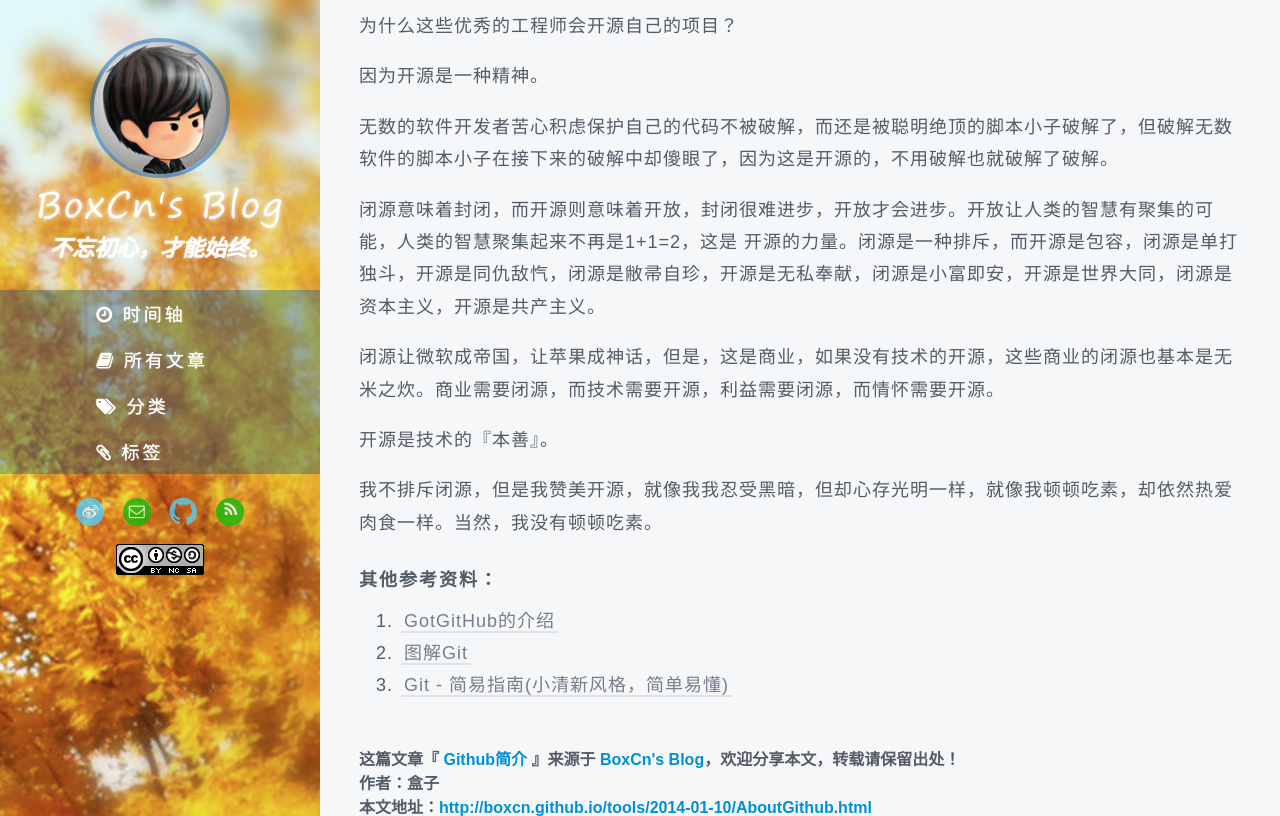
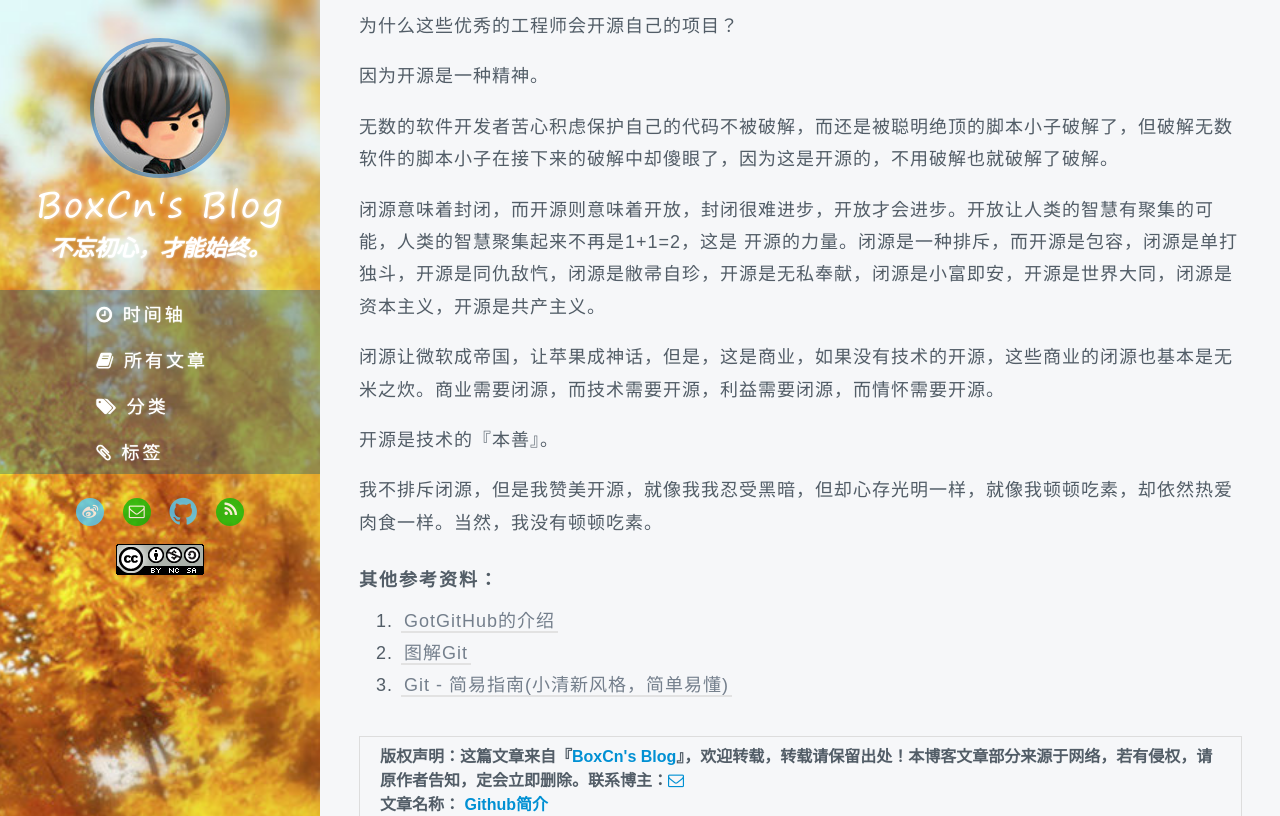
Before and after one commit to boxcn/boxcn.github.io, a Jekyll site: the page built from _posts/Tools/2014-01-10-AboutGithub.md, in a window 1280 px wide and 1400 px high, scrolled down 1782 px. Shown: the top 816 px of the window. Built offline with Jekyll 4.4.1, drawn with Linux system fonts in a browser that asks for light colours; some web fonts are replaced; comment, search, counter and statistics services are not loaded; some of the changed text lies outside the part shown; grey boxes are pictures that could not be loaded.

Commit message:
Add the table to Lincense pages and the footer pages.

```diff
--- a/_includes/themes/jekyll-light/footer.html
+++ b/_includes/themes/jekyll-light/footer.html
@@ -1,6 +1,15 @@
-<footer>Copyright&nbsp;&copy;&nbsp;{{ site.time | date: "%Y" }} <a href="{{ site.blog.url }}">{{ site.blog.name }}</a><br/><i class="fa fa-cogs" style="color:blueviolet;">&nbsp;</i>Powered by <a href="http://jekyllrb.com/" target="_blank">Jekyll</a> Hosted by <a href="http://github.com/" target="_blank">Github</a><!--百度统计代码-->
-  <script type="text/javascript">
-	var _bdhmProtocol = (("https:" == document.location.protocol) ? " https://" : " http://");
-	document.write(unescape("%3Cscript src='" + _bdhmProtocol + "hm.baidu.com/h.js%3F2a4602c681bd9122c27932a98a740b4b' type='text/javascript'%3E%3C/script%3E"));
-	</script>
+<footer>
+	<table width="100%" height="100%" borderColor=#006000 align=center>
+		<tbody>
+			<tr>
+				<td>
+					Copyright&nbsp;&copy;&nbsp;{{ site.time | date: "%Y" }} <a href="{{ site.blog.url }}">{{ site.blog.name }}</a> All rights reserved. <br/><i class="fa fa-cogs" style="color:blueviolet;">&nbsp;</i>Powered by <a href="http://jekyllrb.com/" target="_blank">Jekyll</a> Hosted by <a href="http://github.com/" target="_blank">Github</a><!--百度统计代码-->
+					<script type="text/javascript">
+					var _bdhmProtocol = (("https:" == document.location.protocol) ? " https://" : " http://");
+					document.write(unescape("%3Cscript src='" + _bdhmProtocol + "hm.baidu.com/h.js%3F2a4602c681bd9122c27932a98a740b4b' type='text/javascript'%3E%3C/script%3E"));
+					</script>
+				</td>
+			</tr>
+		</tbody>
+	</table>
 </footer>
--- a/_includes/themes/jekyll-light/post.html
+++ b/_includes/themes/jekyll-light/post.html
@@ -22,13 +22,26 @@
 	<hr id="line"/>
   </p>
 </header>
-<div class="post-main">
-{{ content }}
-</div>
-<div id="license">
-	{% if page.index != true %}<b>这篇文章『 <a href="{{ site.blog.url }}{{ page.url }}" target="_blank">{{ page.title }}</a> 』来源于 <a href="{{ site.blog.url }}" target="_blank">{{ site.blog.name }}</a>，欢迎分享本文，转载请保留出处！</b>
-	<br><b>作者：{{ site.author.name }}</b><br><b>本文地址：<a href="{{ site.blog.url }}{{ page.url }}" target="_blank">{{ site.blog.url }}{{ page.url }}</a>{% endif %}</b>
-</div><br>
+{% if page.index == true %}
+	<div class="post-main">
+	{{ content }}
+	</div>{% else %}
+ <table width="100%" height="100%">
+	<div class="post-main">
+	{{ content }}
+	</div>
+   <tr>
+	<div id="license">
+		<td>
+			<b>版权声明：这篇文章来自『<a href="{{ site.blog.url }}" target="_blank">{{ site.blog.name }}</a>』，欢迎转载，转载请保留出处！本博客文章部分来源于网络，若有侵权，请原作者告知，定会立即删除。联系博主：<a class="email" href="mailto:{{ site.author.email }}" title="新浪邮箱" target="_blank"><i class="fa fa-envelope-o"></i></b>
+			<br><b>文章名称： <a href="{{ site.blog.url }}{{ page.url }}" target="_blank">{{ page.title }}</a></b>
+			<br><b>作者： <a href="{{ site.blog.url }}" target="_blank">{{ site.author.name }}</a></b>
+			<br><b>本文地址：<a href="{{ site.blog.url }}{{ page.url }}" target="_blank">{{ site.blog.url }}{{ page.url }}</a></b>
+		</td>
+	</div>
+   </tr>
+  </table>{% endif %}
+
 <div class="pagination">
 
 	{% if page.previous %}
--- a/_includes/themes/jekyll-light/sidebar.html
+++ b/_includes/themes/jekyll-light/sidebar.html
@@ -13,7 +13,7 @@
   </nav>
   <nav id="sub-nav">
     <a class="weibo" href="{{ site.author.weibo }}" title="新浪微博" target="_blank"><i class="fa fa-weibo"></i></a>
-    <a class="email" href="mailto:{{ site.author.email }}" title="Gmail" target="_blank"><i class="fa fa-envelope-o"></i></a>
+    <a class="email" href="mailto:{{ site.author.email }}" title="新浪邮箱" target="_blank"><i class="fa fa-envelope-o"></i></a>
     <a class="github" href="{{ site.author.github }}" title="GitHub" target="_blank"><i class="fa fa-github fa-2x"></i></a>
     <a class="rss" href="/rss.xml" title="RSS订阅" target="_blank"><i class="fa fa-rss"></i></a>
   </nav>
```
